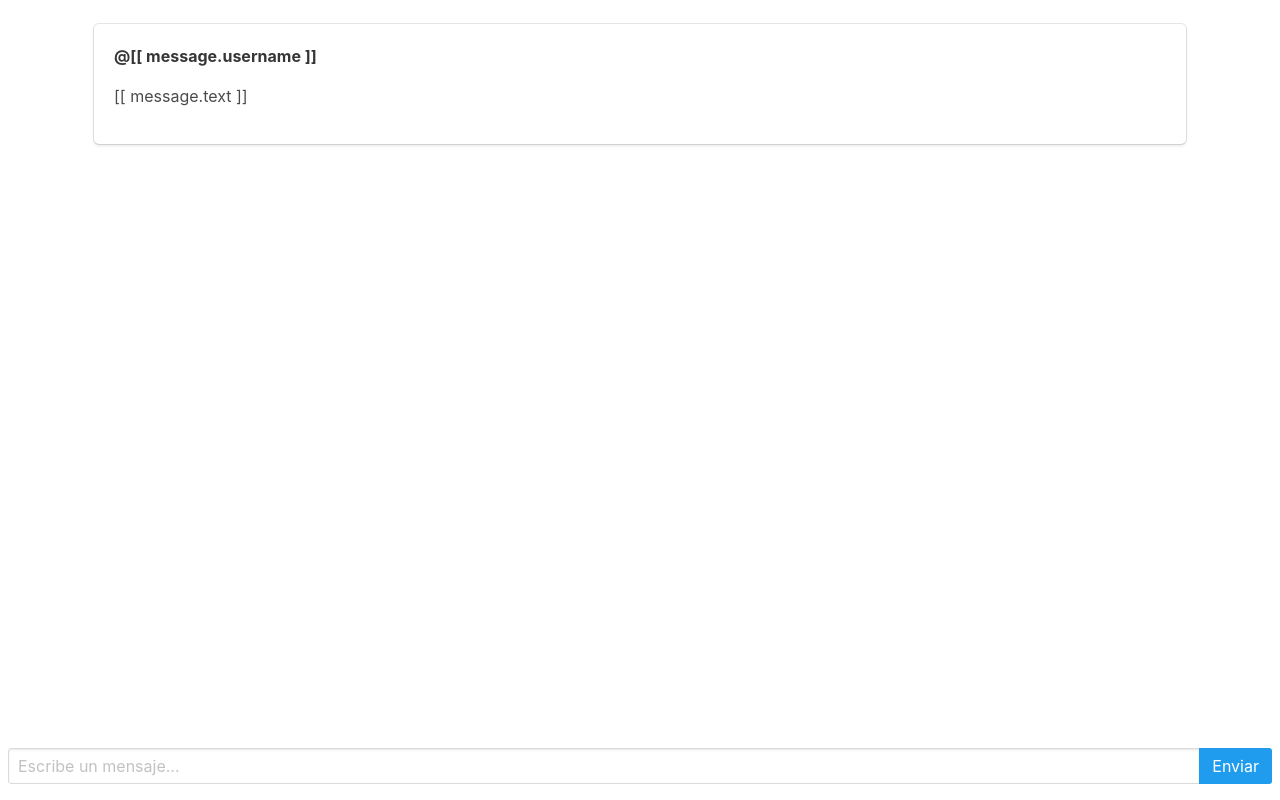
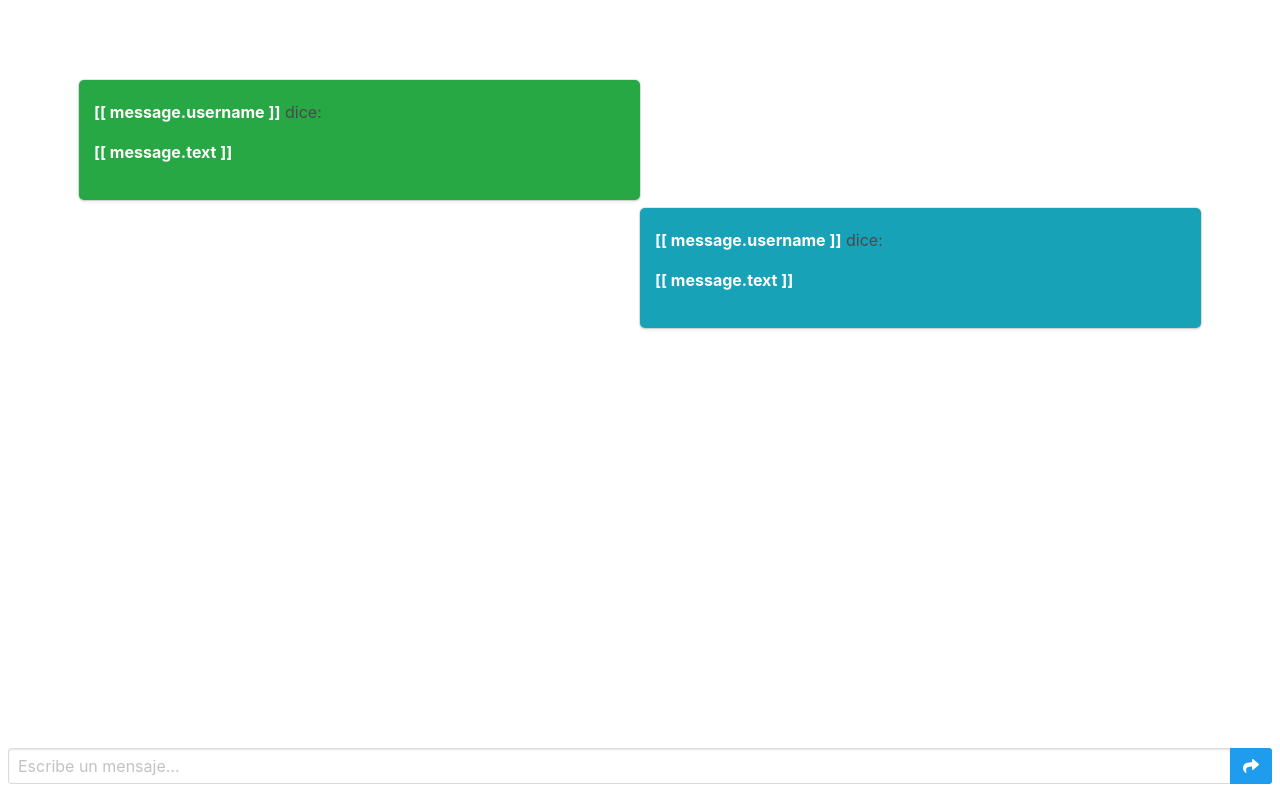
Before and after one commit to nicobustos/distribuidos_chat, a Flask app: template templates/chat.html in a window 1280 px wide. Run offline with Flask 2, Linux system fonts and the light colour scheme; the template is opened without the code that fills it, so the values that code supplies are empty; some libraries are stand-ins or nearby versions.

Commit message:
apariencia chat

```diff
--- a/templates/chat.html
+++ b/templates/chat.html
@@ -8,32 +8,91 @@
     <link rel="stylesheet" href="{{ url_for('static', filename='css/bulma.css') }}">
     <link rel="stylesheet" href="{{ url_for('static', filename='css/main.css') }}">
     <link rel="stylesheet" href="https://stackpath.bootstrapcdn.com/bootstrap/4.3.1/css/bootstrap.min.css" integrity="sha384-ggOyR0iXCbMQv3Xipma34MD+dH/1fQ784/j6cY/iJTQUOhcWr7x9JvoRxT2MZw1T" crossorigin="anonymous">
+    <link rel="stylesheet" href="https://use.fontawesome.com/releases/v5.8.1/css/all.css" integrity="sha384-50oBUHEmvpQ+1lW4y57PTFmhCaXp0ML5d60M1M7uH2+nqUivzIebhndOJK28anvf" crossorigin="anonymous">
 </head>
 
 <body>
 	<div id="app" class="container py-4 pt-4 pr-4 pl-4">
+		<div class="row my-5">
+			<div class="col">
+
+
+
 	    <section class="messages">
-	        <div v-for="message in messages" class="box">
+	    	<div v-for="message in messages" >
+
+
+
+
+    			<div v-if="message.username == username">
+	        		<div class="row">
+    					<div class="col-6 box mt-2 bg-success">
 	            			<article class="media">
+
 	                			<div class="media-content">
 	                   				<div class="content">
-	                    	<p><strong>@[[ message.username ]]</strong></p>
-	                        <p>[[ message.text ]]</p>
+
+
+	                        			<div class="row">
+	                        				<div class="col">
+	                        					<p><strong class=" text-white">[[ message.username ]]</strong> dice:</p>
+	                        					<strong><p class=" text-white">[[ message.text ]]</p>	</strong>
+	                        				</div>
+	                        			</div>
 	                   				 </div>
 	                			</div>
 	           				</article>
 	            		</div>
+	        		</div>
+	        	</div>
+
+	        	<div v-else>
+	        		<div class="row">
+	        			<div class="col-6">
+
+	        			</div>
+    					<div class="col-6 box mt-2 bg-info">
+	            			<article class="media">
+
+	                			<div class="media-content">
+	                   				<div class="content">
+
+
+	                        			<div class="row">
+	                        				<div class="col">
+	                        					<p><strong class=" text-white">[[ message.username ]]</strong> dice:</p>
+	                        					<strong><p class=" text-white">[[ message.text ]]</p></strong>
+	                        				</div>
+	                        			</div>
+	                   				 </div>
+	                			</div>
+	           				</article>
+	            		</div>
+	        		</div>
+	        	</div>
+	    	</div>
+
 	    </section>
-	    <section class="new-message">
+	    </div>
+		</div>
+
+		<div class="row">
+			<div class="col">
+
+
+	    	<section class="new-message mr-2 ml-2">
 	        <div class="field has-addons">
-	            <div class="control is-expanded  ml-2">
+	            <div class="control is-expanded">
 	                <input v-model="newMessage" @keypress.enter="sendMessage" class="input" type="text" placeholder="Escribe un mensaje...">
 	            </div>
-	            <div class="control  mr-2">
-	                <button @click="sendMessage" class="button is-info">Enviar</button>
+	            <div class="control">
+	                <button @click="sendMessage" class="button is-info"><i class="fas fa-share"></i></button>
 	            </div>
 	        </div>
 	    </section>
+	    </div>
+		</div>
+
     </div>
     <script src="{{ url_for('static', filename='js/vendor/socket.io.slim.js') }}"></script>
     <script src="{{ url_for('static', filename='js/vendor/vue.min.js') }}"></script>
@@ -83,6 +142,7 @@
 		    app.$set(app, 'messages', my_messages);
 		});
     </script>
+
 </body>
 
 </html>
```
Lines whose indentation alone changed are shown as unchanged.
